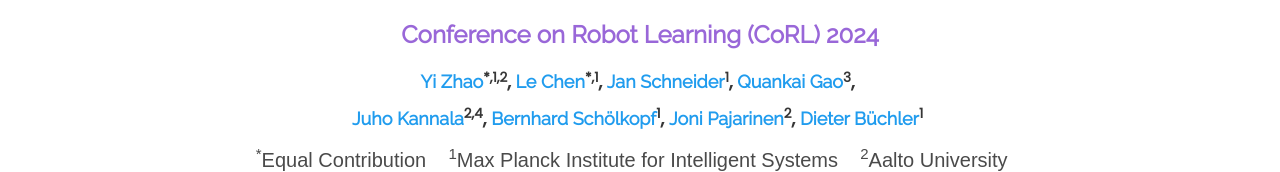
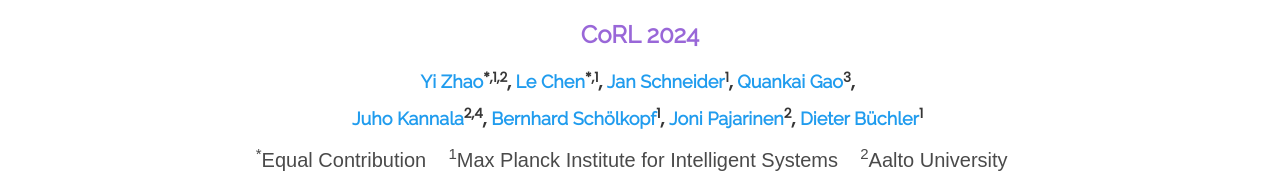
Before and after one commit to rp1m/rp1m.github.io, a plain HTML site: page index.html in a window 1280 px wide. Shown: the part 615-787 px from the top of the page. Drawn offline with nearby package versions, Linux system fonts and the light colour scheme; some icons are missing; a web font is replaced by a local one.

Commit message:
Update index.html

```diff
--- a/index.html
+++ b/index.html
@@ -144,7 +144,7 @@
                                 </strong>
                             </h2>
                             <h2 class="subtitle is-4">
-                                <a href="https://www.corl.org/home" style="color: rgba(118, 50, 202, 0.742);">Conference on Robot Learning (CoRL) 2024</a></h2>
+                                <a href="https://www.corl.org/home" style="color: rgba(118, 50, 202, 0.742);">CoRL 2024</a></h2>
                             <div class="is-size-6 publication-authors">
                                 <h5>
                                 <span class="author-block">
```
